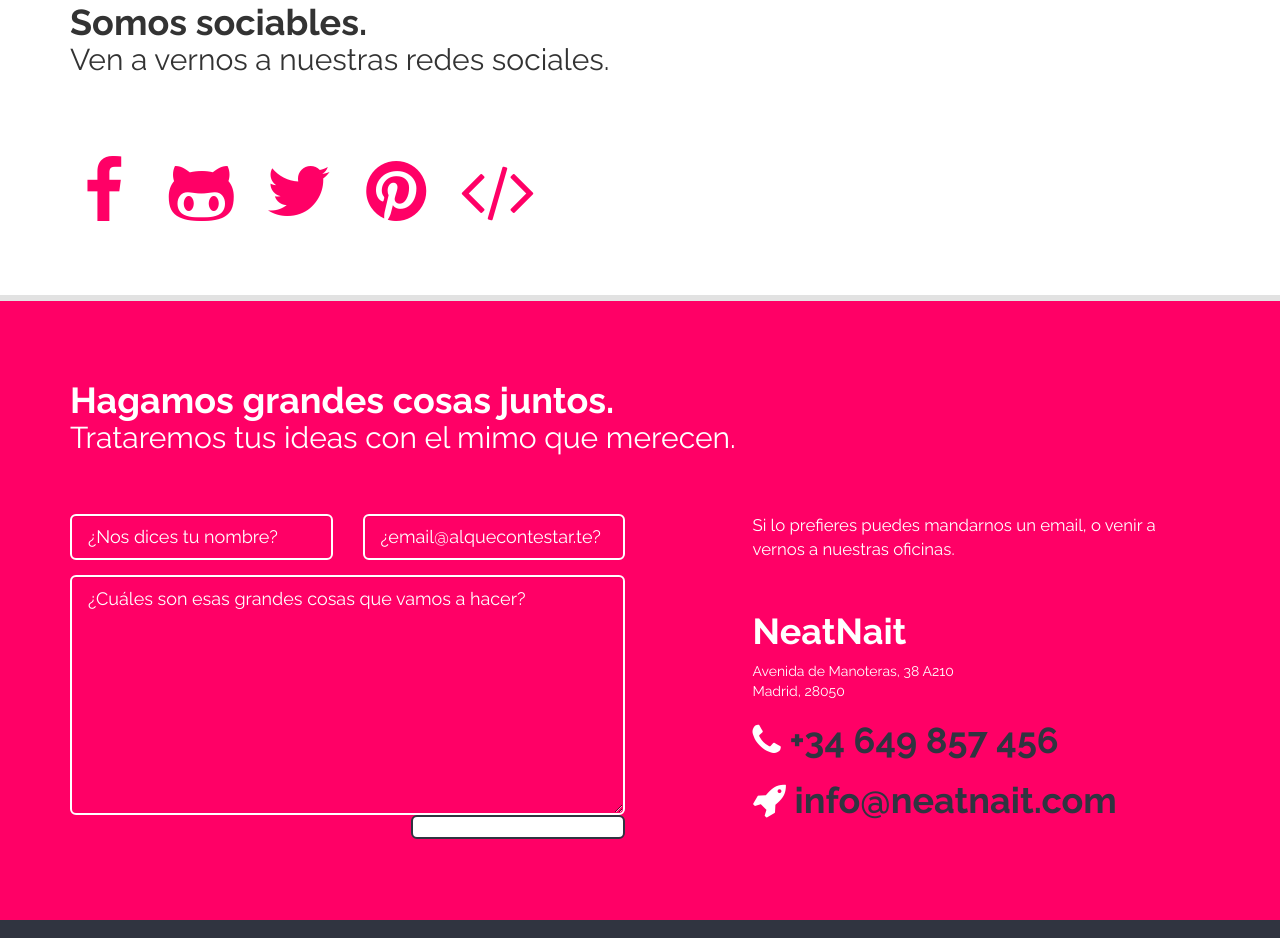
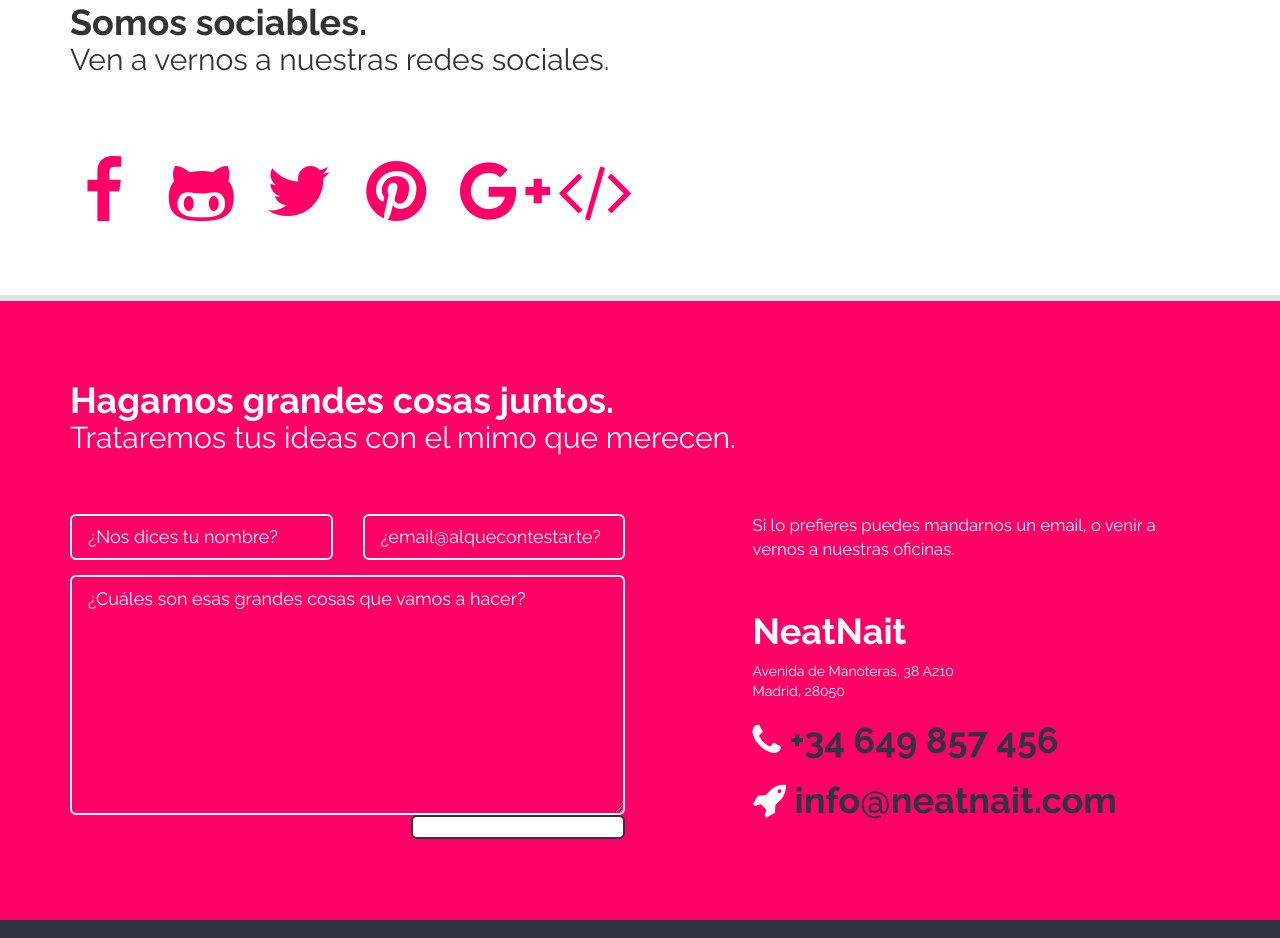
Before and after one commit to NeatNait/NeatNait.github.io, a website: page index.html in a window 1280 px wide. Shown: the part 1594-2532 px from the top of the page. Drawn offline with nearby package versions, Linux system fonts and the light colour scheme; a web font is replaced by a local one.

Commit message:
google+ code added

```diff
--- a/index.html
+++ b/index.html
@@ -253,9 +253,9 @@
               <div class="col-md-1 col-sm-2 text-danger text-center">
                 <a class="text-danger" href="http://www.pinterest.com/neatnait/"><span class="fa fa-5x fa-pinterest"></span><span class="name">pinterest</span></a>
               </div>
-              <!--div class="col-md-1 col-sm-2 text-danger text-center">
-                <a class="text-danger" href="https://plus.google.com/104829750353349114269/posts"><span class="fa fa-5x fa-google-plus"></span><span class="name">google+</span></a>
-              </div-->
+              <div class="col-md-1 col-sm-2 text-danger text-center">
+                <a class="text-danger" href="https://plus.google.com/104829750353349114269" rel="publisher"><span class="fa fa-5x fa-google-plus"></span><span class="name">Google+</span></a>
+              </div>
               <!--div class="col-md-1 col-sm-2 text-danger text-center">
                 <a class="text-danger" href="#"><span class="fa fa-5x fa-linkedin"></span><span class="name">linkedIn</span></a>
               </div-->
```
